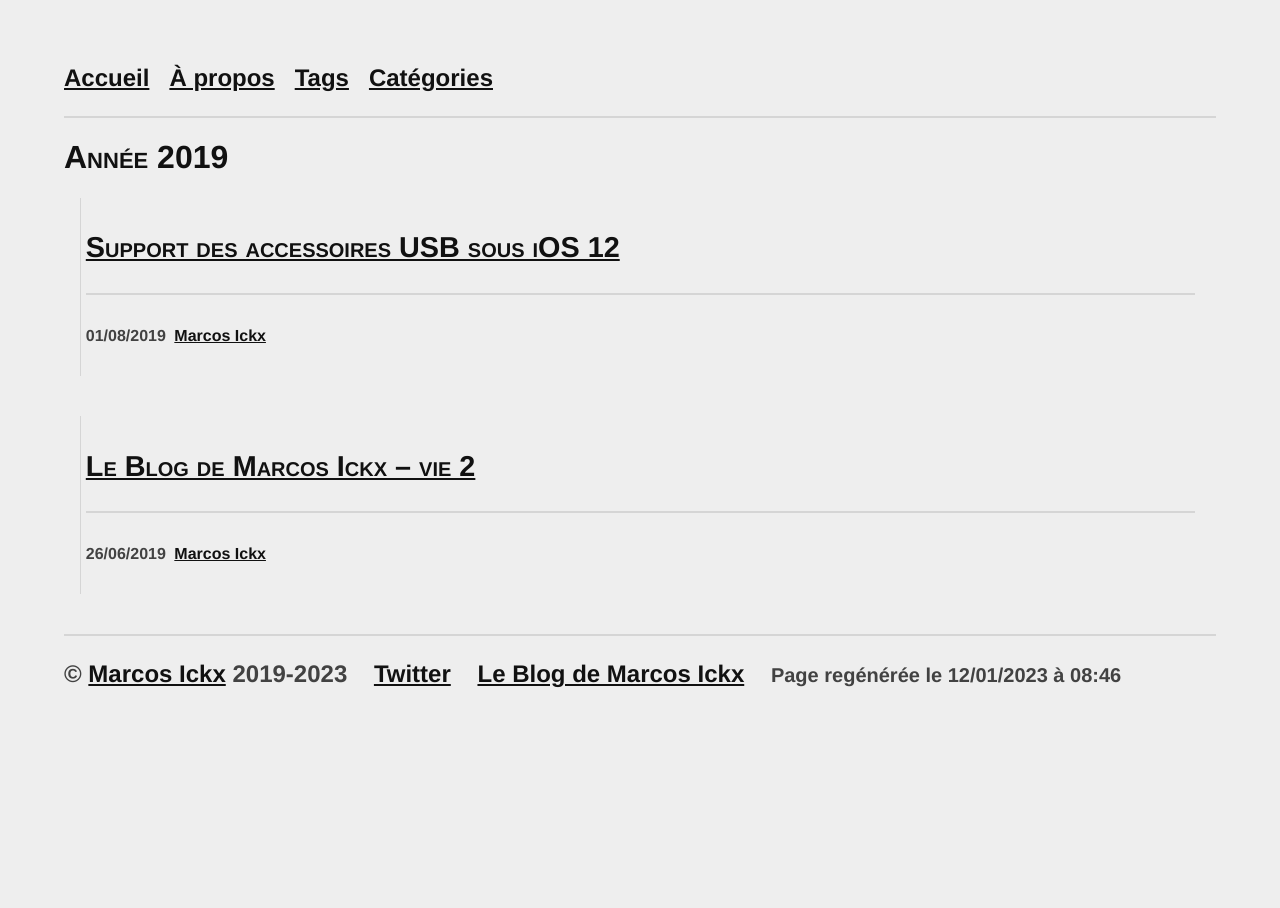
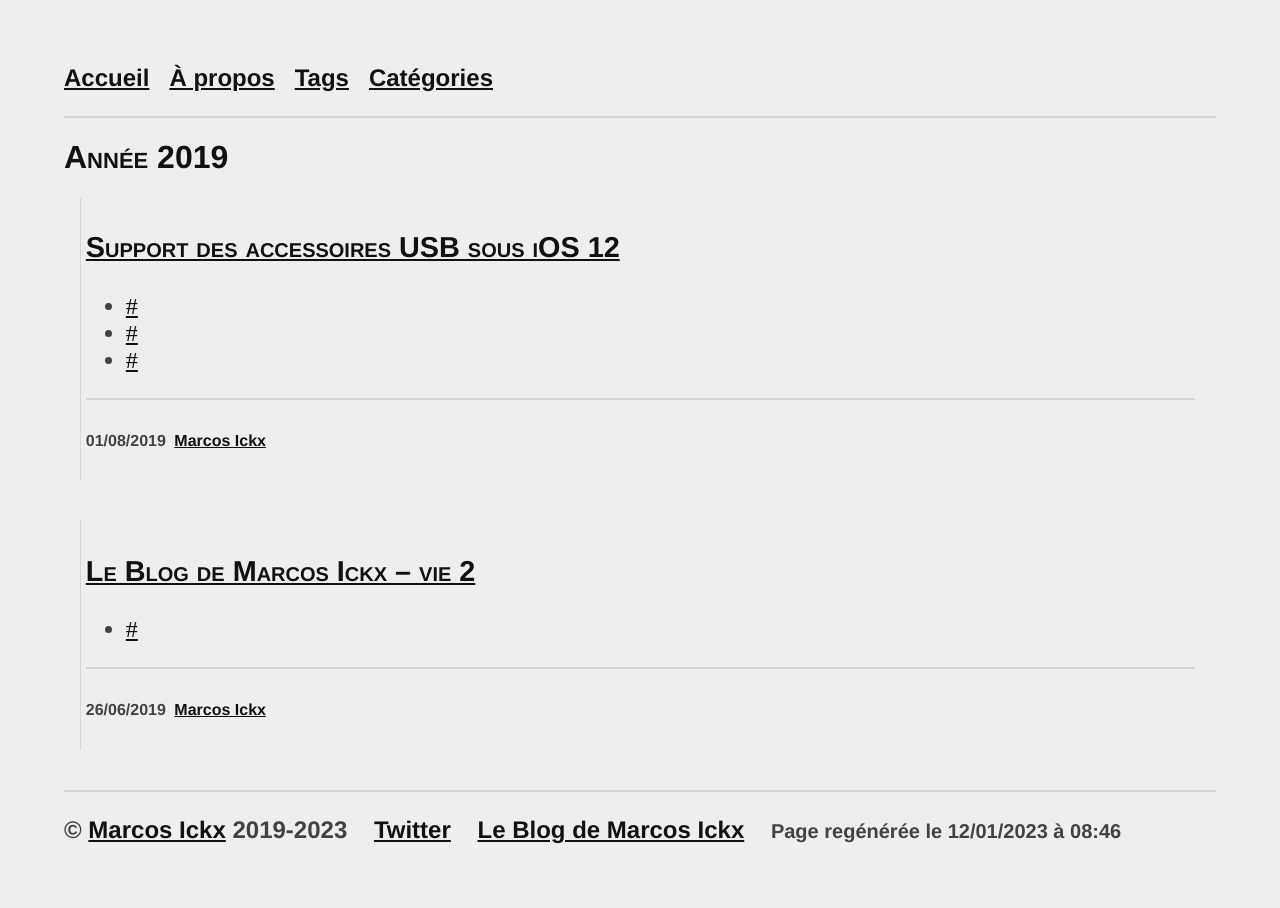
Before and after one commit to MarcosIckx/PreviewMarcosxNet, a Jekyll site: the page built from 2019/index.md, in a window 1280 px wide. Built offline with Jekyll 4.4.1, drawn with Linux system fonts in a browser that asks for light colours.

Commit message:
Update entry.html

```diff
--- a/_includes/entry.html
+++ b/_includes/entry.html
@@ -6,19 +6,18 @@
 
 <article class="post">
   <h3><a href="{{ entry.url }}" rel="bookmark" title="{{ title }}">{{ title }}</a></h3>
-  {% if entry.tags %}{% if page.layout != "tags" %}
+  {%- if entry.tags -%}{%- if page.layout != "tags" -%}
   <ul class="entry-meta">
-  {% for tagName in tagNames_list %}
-  <li>
-    <a href="/tags/#{{ tagName | slugify | downcase }}">#{{ tagName }}</a>
-  </li>
-  {% endfor %}
+  {%- for tag in entry.tags -%}
+    {%- assign tagName = tag[0] -%}
+  <li><a href="/tags/#{{ tagName | slugify | downcase }}">#{{ tagName }}</a></li>
+  {%- endfor -%}
   </ul>
-  {% endif %}{% endif %}
+  {%- endif -%}{%- endif -%}
   <footer class="entry-meta">
     <ul class="entry-meta">
-      {% if entry.date %}<li>{% include entry_date.html %}</li>{% endif %}
-      <li>{% include author.html %}</li>
+      {%- if entry.date -%}<li>{%- include entry_date.html -%}</li>{%- endif -%}
+      <li>{%- include author.html -%}</li>
     </ul>
     </footer>
 </article>
```
